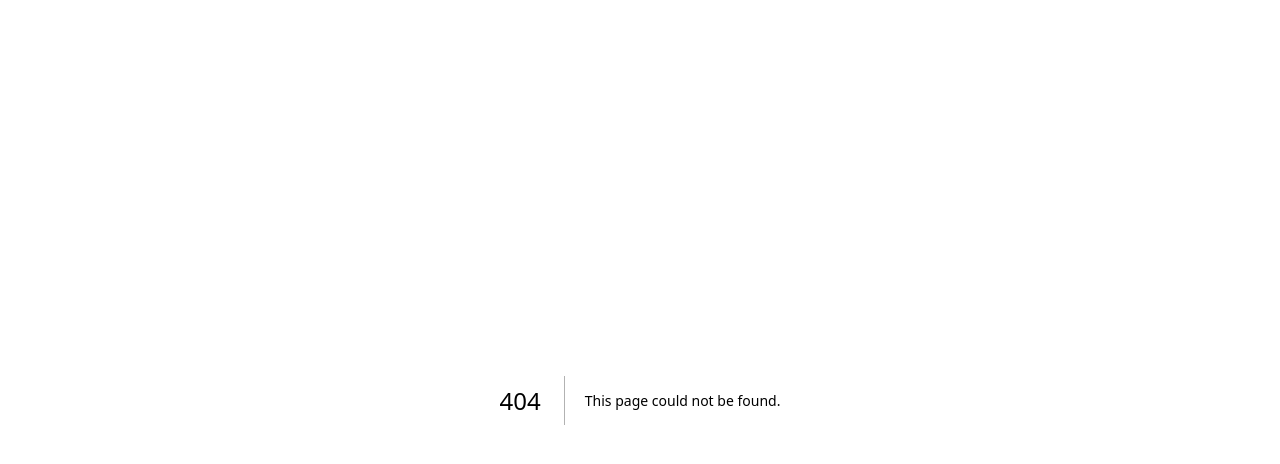
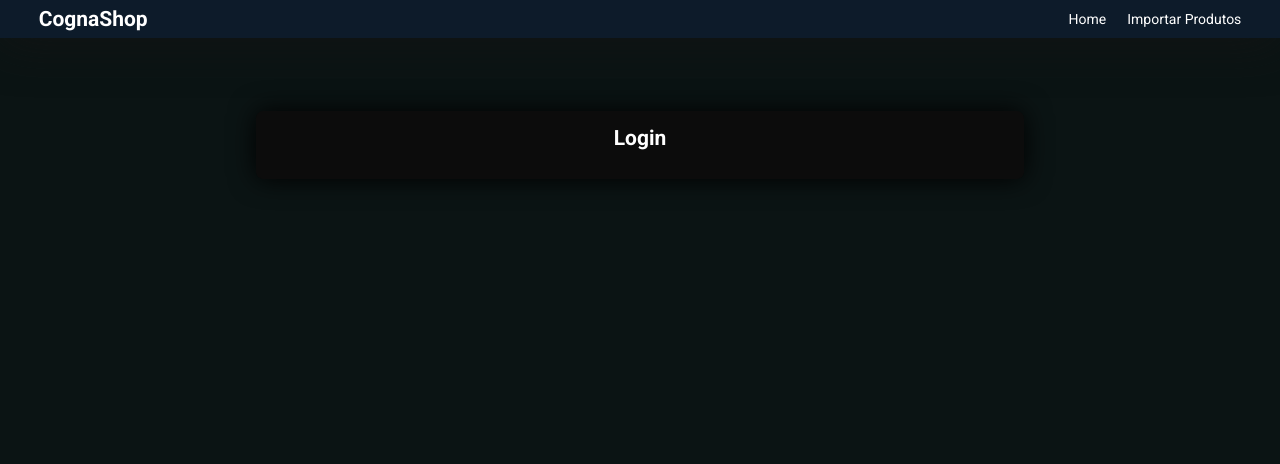
Before and after one commit to FelipeRamosDev/cogna-fe, a Next.js app: page /login in a window 1280 px wide. Before the commit this address had no page. Shown: the top 464 px of the page. Built offline with nearby package versions, Linux system fonts and the light colour scheme.

Commit message:
[COGF-38] Criar base para página de Login (#35)
* [COGF-38] Descrição
Criei os arquivos necessários para implementar a nova página de login

```diff
--- a/src/components/common/Card/Card.scss
+++ b/src/components/common/Card/Card.scss
@@ -4,4 +4,9 @@
    background: $card;
    margin-bottom: 1rem;
    overflow: hidden;
+
+   .card-title {
+      margin-bottom: 1rem;
+      font-size: 1.5rem;
+   }
 }
--- /dev/null
+++ b/src/components/content/LoginContent/LoginContent.jsx
@@ -0,0 +1,13 @@
+import { Card, Container } from '@/components/common';
+
+export default function LoginContent() {
+   return (
+      <div className="LoginContent">
+         <Container>
+            <Card className="login-card">
+               <h1 className="card-title">Login</h1>
+            </Card>
+         </Container>
+      </div>
+   );
+}
--- /dev/null
+++ b/src/components/content/LoginContent/LoginContent.scss
@@ -0,0 +1,9 @@
+@use '@/styles/variables' as *;
+
+.LoginContent {
+   .login-card {
+      margin: 0 auto;
+      max-width: $screen-m;
+      text-align: center;
+   }
+}
--- a/src/components/content/index.jsx
+++ b/src/components/content/index.jsx
@@ -1,3 +1,6 @@
 export { default as HomeContent } from './HomeContent/HomeContent';
+export { default as LoginContent } from './LoginContent/LoginContent';
+
+// /produto
 export { default as ProductContent } from './produto/ProductContent/ProductContent';
 export { default as ImportContent } from './produto/ImportContent/ImportContent';
--- /dev/null
+++ b/src/pages/login.jsx
@@ -0,0 +1,35 @@
+import { PageBase } from '@/components/layout';
+import { LoginContent } from '@/components/content';
+import Head from 'next/head';
+
+export default function Login() {
+  const META_TITLE = 'Cogna - Login de usuário';
+  const META_DESCRIPTION = 'Página de login do usuário.';
+  const META_KEYWORDS = 'login, cogna, autenticação';
+  const META_AUTHOR = 'Felipe Ramos';
+  const META_IMAGE = 'http://localhost/og-image.jpg';
+  const META_URL = 'http://localhost/';
+
+  return (
+    <PageBase>
+      <Head>
+        <title>{META_TITLE}</title>
+        <meta name="description" content={META_DESCRIPTION} />
+        <meta name="keywords" content={META_KEYWORDS} />
+        <meta name="author" content={META_AUTHOR} />
+        <meta property="og:title" content={META_TITLE} />
+        <meta property="og:description" content={META_DESCRIPTION} />
+        <meta property="og:type" content="website" />
+        <meta property="og:url" content={META_URL} />
+        <meta property="og:image" content={META_IMAGE} />
+        <meta name="twitter:card" content="summary_large_image" />
+        <meta name="twitter:title" content={META_TITLE} />
+        <meta name="twitter:description" content={META_DESCRIPTION} />
+        <meta name="twitter:image" content={META_IMAGE} />
+        <link rel="canonical" href={META_URL} />
+      </Head>
+
+      <LoginContent />
+    </PageBase>
+  );
+}
--- a/src/styles/style.scss
+++ b/src/styles/style.scss
@@ -13,5 +13,6 @@
 @use '@/components/inputs/FileInput/FileInput.scss';
 
 // Contents
+@use '@/components/content/LoginContent/LoginContent.scss';
 @use '@/components/content/produto/ProductContent/ProductContent.scss';
 @use '@/components/content/produto/ImportContent/ImportContent.scss';
```
Also changed, not shown: 2 other files (tests, documents, lock files or other folders).
